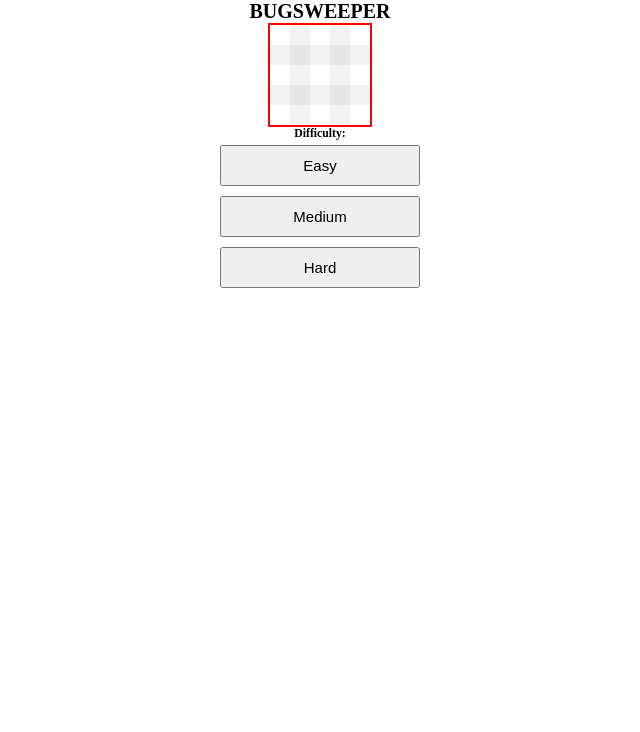
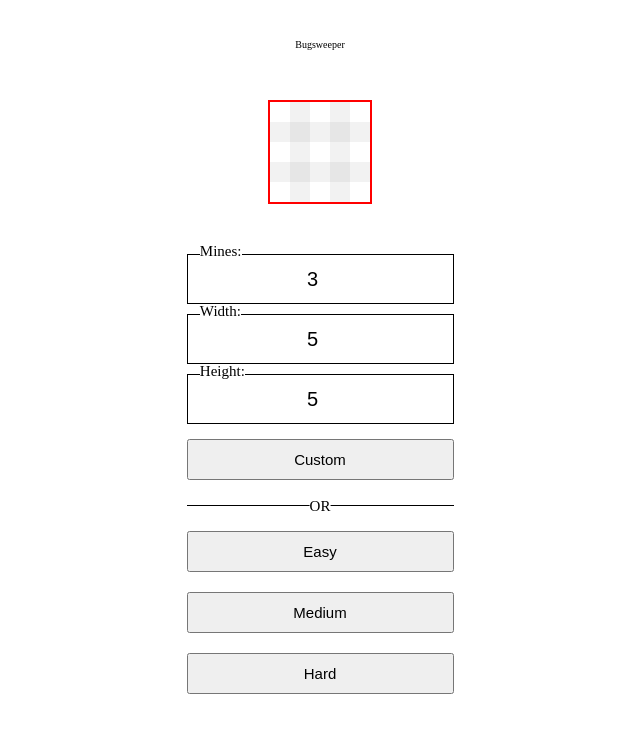
Before and after one commit to shaneel-kumar/minesweeper, a website with bundled scripts: page index.html in a window 1280 px wide. Shown: the whole page, without its empty margins (320-960 px from the left). Built offline with nearby package versions, Linux system fonts and the light colour scheme.

Commit message:
Add custom input HTML structure and edit hover interaction

```diff
--- a/game.js
+++ b/game.js
@@ -32,6 +32,7 @@ function gameloop(e) {
         gameboard.updateEmptySquare({ row, col });
         display.updateGrid(gameboard.state);
     }
+    target.blur();
 }
 function gridDimensionsByDifficulty(setting) {
     if (setting === 'medium')
--- a/game.ts
+++ b/game.ts
@@ -40,6 +40,7 @@ display.uiBoard.addEventListener('click', gameloop)
       gameboard.updateEmptySquare({row, col})
       display.updateGrid(gameboard.state)
     }
+    target.blur()
   }
 
 function gridDimensionsByDifficulty(setting: string):
--- a/index.css
+++ b/index.css
@@ -1,3 +1,54 @@
+/* http://meyerweb.com/eric/tools/css/reset/
+   v2.0 | 20110126
+   License: none (public domain)
+*/
+
+html, body, div, span, applet, object, iframe,
+h1, h2, h3, h4, h5, h6, p, blockquote, pre,
+a, abbr, acronym, address, big, cite, code,
+del, dfn, em, img, ins, kbd, q, s, samp,
+small, strike, strong, sub, sup, tt, var,
+b, u, i, center,
+dl, dt, dd, ol, ul, li,
+fieldset, form, label, legend,
+table, caption, tbody, tfoot, thead, tr, th, td,
+article, aside, canvas, details, embed,
+figure, figcaption, footer, header, hgroup,
+menu, nav, output, ruby, section, summary,
+time, mark, audio, video {
+	margin: 0;
+	padding: 0;
+	border: 0;
+	font-size: 100%;
+	font: inherit;
+	vertical-align: baseline;
+}
+/* HTML5 display-role reset for older browsers */
+article, aside, details, figcaption, figure,
+footer, header, hgroup, menu, nav, section {
+	display: block;
+}
+body {
+	line-height: 1;
+}
+ol, ul {
+	list-style: none;
+}
+blockquote, q {
+	quotes: none;
+}
+blockquote:before, blockquote:after,
+q:before, q:after {
+	content: '';
+	content: none;
+}
+table {
+	border-collapse: collapse;
+	border-spacing: 0;
+}
+
+/* ---------- Styling ---------- */
+
 * {
   margin: 0;
   padding: 0;
@@ -13,10 +64,12 @@ body {
   flex-direction: column;
   justify-content: flex-start;
   align-items: center;
+  padding: 4rem;
 }
 
 .gameGrid {
   border: 2px solid red;
+  margin: 5rem 0;
 }
 
 .gridRow {
@@ -24,7 +77,7 @@ body {
   flex-direction: row;
 }
 
-.cell {
+.gridRow .cell {
   --size: 2rem;
   width: var(--size);
   height: var(--size);
@@ -36,6 +89,7 @@ body {
 .cell:nth-child(2n) {
   background: rgba(0, 0, 0, 0.05)
 }
+
 
 .gridRow:nth-child(2n) {
   background: rgba(0, 0, 0, 0.05)
@@ -51,13 +105,72 @@ body {
   background-size: cover;
 }
 
-.cell:hover {
+.cell:not(.mine, .blank):hover {
   background: rgba(0, 0, 0, 0.2)
 }
 
 .diff-btn {
-  width: 200px;
+  width: 100%;
   font-size: 1.5rem;
   padding: 1rem 1.5rem;
   margin: 0.5rem 0;
 }
+
+.game-options {
+  display: flex;
+  flex-direction: column;
+  align-items: center;
+  justify-content: center;
+  gap: 2rem;
+}
+
+#custom-form {
+  display: flex;
+  flex-direction: column;
+  gap: 1rem;
+}
+
+#custom-form div {
+  position: relative;
+}
+
+.or-divider {
+  position: relative;
+  width: 100%;
+  height: 1px;
+  background: black;
+}
+
+.or-divider::before {
+  content: 'OR';
+  font-size: 1.5rem;
+  position: absolute;
+  top: 50%;
+  left: 50%;
+  transform: translate(-50%, -50%);
+  background: white;
+
+}
+
+#custom-form div label {
+  font-size: 1.5rem;
+  position: absolute;
+  left: 5%;
+  top: -1rem;
+  background: white;
+}
+
+#custom-form div input {
+  width: 100%;
+  height: 5rem;
+  border: 1px solid black;
+  text-align: center;
+  font-size: 2rem;
+}
+
+.diff-btns {
+  display: flex;
+  flex-direction: column;
+  gap: 1rem;
+  width: 100%;
+}
--- a/index.html
+++ b/index.html
@@ -9,11 +9,34 @@
   <script type="module" src="game.js"></script>
 </head>
 <body>
-  <h1>BUGSWEEPER</h1>
+
+  <h1>Bugsweeper</h1>
+
   <div class="gameGrid"></div>
-  <h3>Difficulty:</h3>
-  <button id="easy" class="diff-btn">Easy</button>
-  <button id="medium" class="diff-btn">Medium</button>
-  <button id="hard" class="diff-btn">Hard</button>
+
+  <div class="game-options">
+    <form id="custom-form">
+      <div>
+        <label>Mines:</label>
+        <input type="number" value="3">
+      </div>
+      <div>
+        <label>Width:</label>
+        <input type="number" value="5">
+      </div>
+      <div>
+        <label>Height:</label>
+        <input type="number" value="5">
+      </div>
+      <button class="diff-btn">Custom</button>
+    </form>
+    <div class="or-divider"></div>
+    <div class="diff-btns">
+      <button id="easy" class="diff-btn">Easy</button>
+      <button id="medium" class="diff-btn">Medium</button>
+      <button id="hard" class="diff-btn">Hard</button>
+    </div>
+  </div>
+
 </body>
 </html>
```
